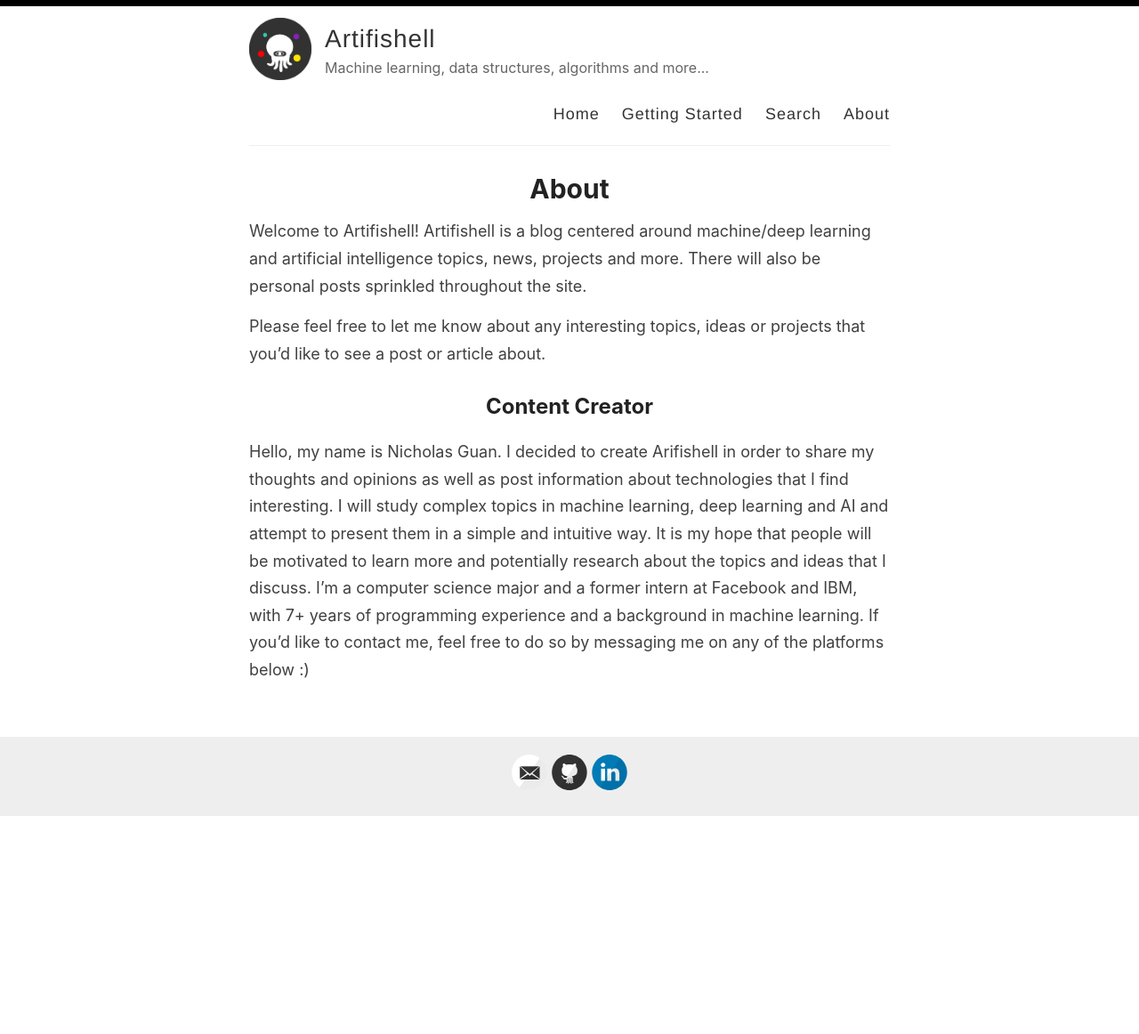
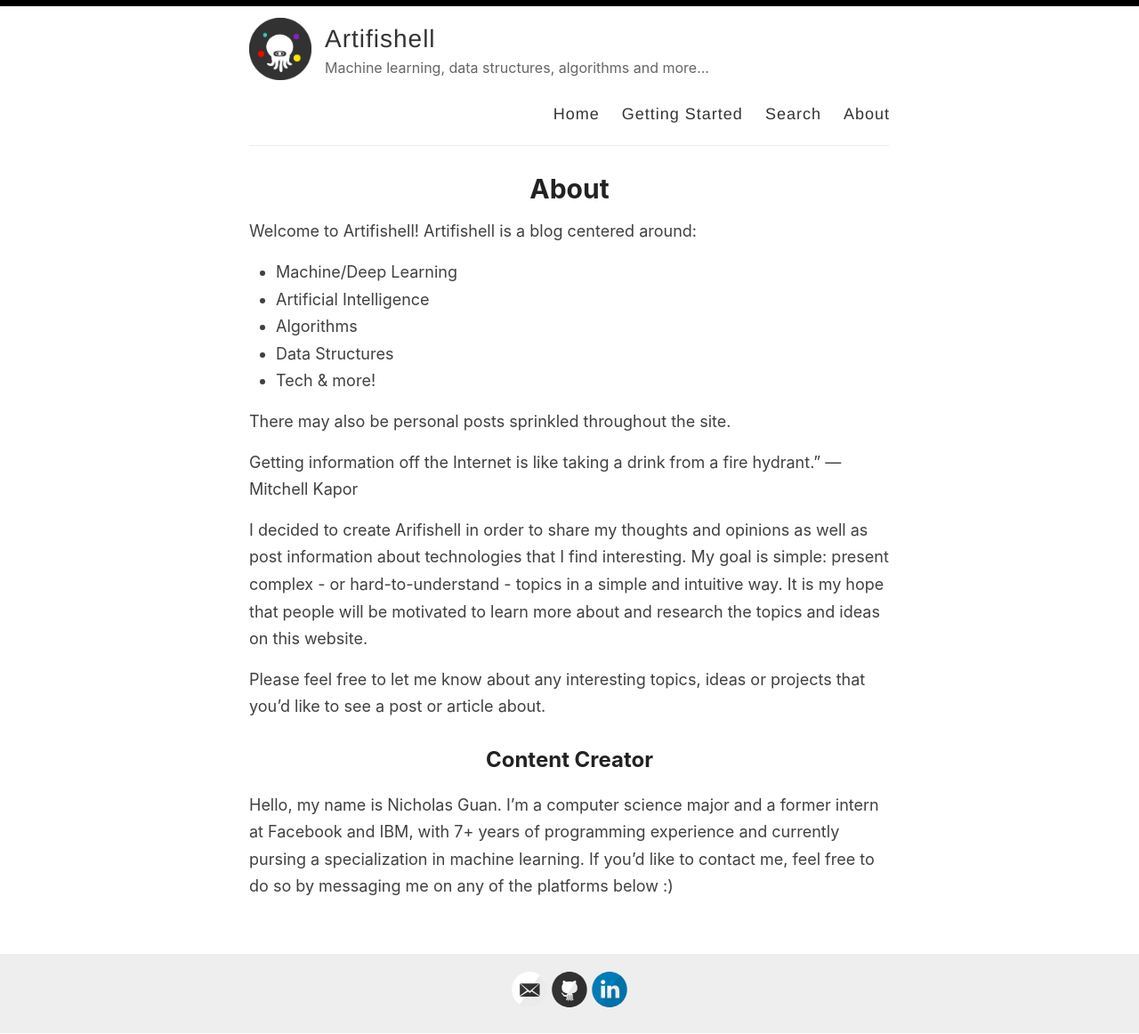
Before and after one commit to nicgun/-nicgun.github.io, a Jekyll site: the page built from _pages/about.md, in a window 1280 px wide. Shown: the whole page at 89% size. Built offline with Jekyll 4.4.1, drawn with Linux system fonts in a browser that asks for light colours; before the commit the page ends 918 px from its top, so only the background shows below that.

Commit message:
Updated about.md
Changed topics for about page

```diff
--- a/_pages/about.md
+++ b/_pages/about.md
@@ -4,10 +4,22 @@ title: About
 permalink: /about/
 ---
 
-Welcome to Artifishell! Artifishell is a blog centered around machine/deep learning and artificial intelligence topics, news, projects and more. There will also be personal posts sprinkled throughout the site.
+Welcome to Artifishell! Artifishell is a blog centered around:
+
+ - Machine/Deep Learning
+ - Artificial Intelligence
+ - Algorithms
+ - Data Structures
+ - Tech & more!
+
+ There may also be personal posts sprinkled throughout the site.
+
+  > Getting information off the Internet is like taking a drink from a fire hydrant.” — Mitchell Kapor
+
+I decided to create Arifishell in order to share my thoughts and opinions as well as post information about technologies that I find interesting. My goal is simple: present complex - or hard-to-understand - topics in a simple and intuitive way. It is my hope that people will be motivated to learn more about and research the topics and ideas on this website.
 
 Please feel free to let me know about any interesting topics, ideas or projects that you'd like to see a post or article about.
 
 ## Content Creator
 
-Hello, my name is Nicholas Guan. I decided to create Arifishell in order to share my thoughts and opinions as well as post information about technologies that I find interesting. I will study complex topics in machine learning, deep learning and AI and attempt to present them in a simple and intuitive way. It is my hope that people will be motivated to learn more and potentially research about the topics and ideas that I discuss. I'm a computer science major and a former intern at Facebook and IBM, with 7+ years of programming experience and a background in machine learning. If you'd like to contact me, feel free to do so by messaging me on any of the platforms below :)
+Hello, my name is Nicholas Guan. I'm a computer science major and a former intern at Facebook and IBM, with 7+ years of programming experience and currently pursing a specialization in machine learning. If you'd like to contact me, feel free to do so by messaging me on any of the platforms below :)
```
